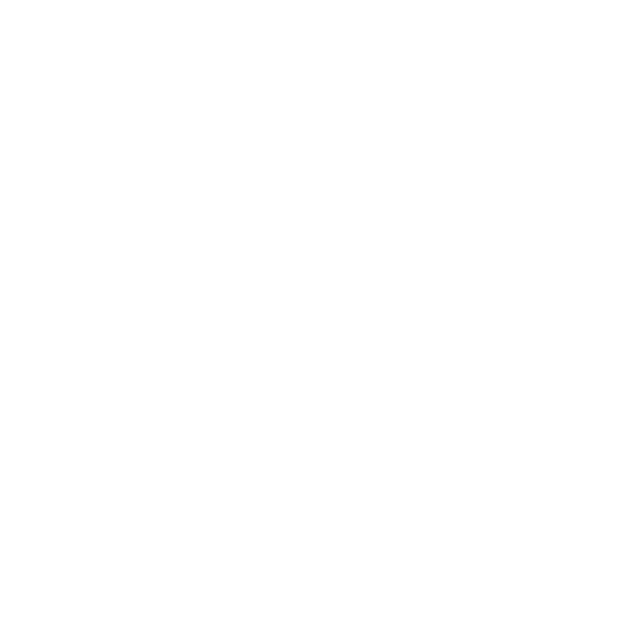
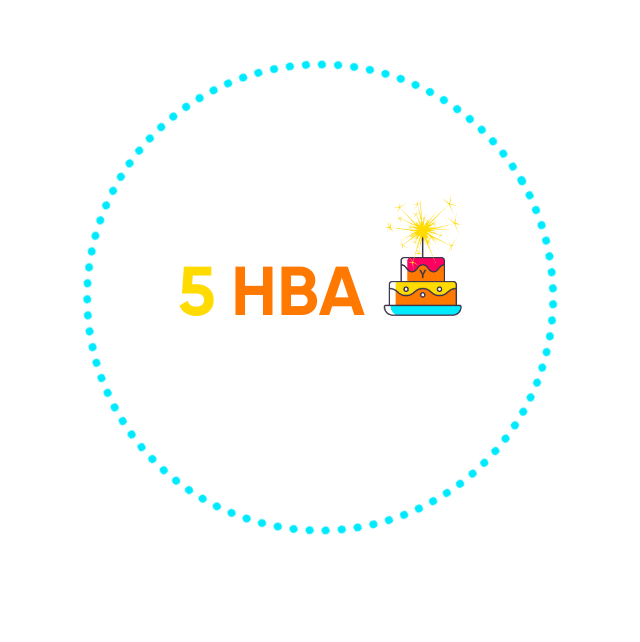
Before and after one commit to Nikmas-Studio/frontend, a Next.js app: page / in a window 1280 px wide. Shown: the part 678-1320 px from the top of the page, without its empty margins (320-960 px from the left). Before the commit the page ends 800 px from the top, so only its background shows below. Built offline with nearby package versions, Linux system fonts and the light colour scheme.

Commit message:
implement hba section

```diff
--- a/app/(primary)/page.tsx
+++ b/app/(primary)/page.tsx
@@ -1,3 +1,4 @@
+import HBA from '@/components/modules/HBA';
 import Intro from '@/components/modules/Intro';
 import { ReactElement } from 'react';
 
@@ -5,6 +6,7 @@ export default function Home(): ReactElement {
   return (
     <>
       <Intro />
+      <HBA />
     </>
   );
 }
--- /dev/null
+++ b/components/modules/HBA.tsx
@@ -0,0 +1,56 @@
+'use client';
+
+import cakeHBA from '@/public/images/cake-hba.png';
+import { useGSAP } from '@gsap/react';
+import gsap from 'gsap';
+import Image from 'next/image';
+import { useRef } from 'react';
+import MainContainer from '../elements/MainContainer';
+
+function HBA() {
+  const circleRef = useRef<HTMLDivElement>(null);
+
+  useGSAP(() => {
+    gsap.to(circleRef.current, {
+      rotation: 360,
+      ease: 'linear',
+      duration: 35,
+      repeat: -1,
+    });
+  });
+
+  return (
+    <section className='mt-16  lg:mt-24  mb-24'>
+      <MainContainer>
+        <div className='relative aspect-square  w-[55vw]  sm:w-[45vw]  xl:w-[37vw]  2xl:w-[540px]  mx-auto'>
+          <div
+            ref={circleRef}
+            className='rounded-full  bg-white  border-dotted  border-[1.2vw]  sm:border-[1vw]  2xl:border-[10px]
+                        aspect-square  w-[55vw]  sm:w-[45vw]  xl:w-[37vw]  2xl:w-[540px]  xl:border-[0.7vw]  border-[#00EAFF]  absolute top-1/2  left-1/2  -translate-x-1/2  -translate-y-1/2  z-10'
+          ></div>
+          <div
+            className='absolute  top-1/2  left-1/2  -translate-x-1/2  -translate-y-[85%]
+                       flex  items-end  gap-[1.5vw]  2xl:gap-[22px]  z-20'
+          >
+            <p className='flex  items-end  font-bold  leading-none  translate-y-[2.2vw]  sm:translate-y-[1.6vw]  xl:translate-y-[1.2vw]  2xl:translate-y-[18px]  gap-[1.2vw]  2xl:gap-[18px]'>
+              <span className='text-[9vw]  sm:text-[7vw]  xl:text-[5.4vw]  2xl:text-[80px]  text-[#FFDB00]'>
+                5
+              </span>
+              <span className='text-[9vw]  sm:text-[7vw]  xl:text-[5.4vw]  2xl:text-[80px]  text-[#FF7800]'>
+                HBA
+              </span>
+            </p>
+            <Image
+              className='w-[9.8vw]  sm:w-[8vw]  xl:w-[6.1vw]  2xl:w-[90px]  max-w-none'
+              src={cakeHBA}
+              alt='Cake HBA'
+            />
+          </div>
+        </div>
+        <div className='w-[8vw]  h-[65vw]  sm:w-[7vw]  sm:h-[51.5vw]  xl:w-[4.3vw]  xl:h-[40.1vw]  2xl:w-[66px]  2xl:h-[615.531px]  bg-[#4CBB17]  rounded-[1.7vw]  sm:rounded-[1.2vw]  xl:rounded-[1vw]  2xl:rounded-[15px]  mt-20  lg:mt-32  2xl:mt-[140px]  mx-auto'></div>
+      </MainContainer>
+    </section>
+  );
+}
+
+export default HBA;
--- a/components/modules/Header.tsx
+++ b/components/modules/Header.tsx
@@ -29,7 +29,7 @@ function Header(): ReactElement {
   }, []);
 
   const headerClasses = classNames(
-    'pt-5  pb-7  fixed  left-0  right-0  top-0  border-b  transition  bg-white',
+    'pt-5  pb-7  fixed  left-0  right-0  top-0  border-b  transition  bg-white  z-50',
     {
       'border-b-grey-200': headerIsScrolled,
       'border-b-white': !headerIsScrolled,
--- a/components/modules/Intro.tsx
+++ b/components/modules/Intro.tsx
@@ -60,6 +60,7 @@ function Intro(): ReactElement {
       let wrapper: HTMLElement;
       let handleMouseEnter: () => void;
       let handleMouseLeave: () => void;
+      let handleClick: () => void;
 
       const initialTimeline = gsap.timeline({
         onComplete: () => {
@@ -163,13 +164,19 @@ function Intro(): ReactElement {
             }
           });
 
+          handleClick = contextSave!((): void => {
+            if (!charsTimeline.isActive()) {
+              charsTimeline.restart();
+            }
+          });
+
           interactiveSecondElement.classList.remove('hidden');
 
           wrapper = interactiveSecondElement.parentNode! as HTMLElement;
 
           wrapper.addEventListener('mouseenter', handleMouseEnter);
-
           wrapper.addEventListener('mouseleave', handleMouseLeave);
+          wrapper.addEventListener('click', handleClick);
         },
       });
 
@@ -194,15 +201,15 @@ function Intro(): ReactElement {
 
       return () => {
         wrapper?.removeEventListener('mouseenter', handleMouseEnter);
-
         wrapper?.removeEventListener('mouseleave', handleMouseLeave);
+        wrapper?.removeEventListener('click', handleClick);
       };
     },
     { scope: container },
   );
 
   return (
-    <section>
+    <section className='mt-2'>
       <MainContainer
         className='flex  justify-between  overflow-x-hidden'
         ref={container}
@@ -242,7 +249,7 @@ function Intro(): ReactElement {
         </p>
         <div
           data-element='studio-intro-spine'
-          className='hidden  h-[51.5vw]  w-[7vw]  rounded-xl  bg-black  sm:block
+          className='hidden  h-[51.5vw]  w-[7vw]  rounded-[1.5vw]  xl:rounded-[1vw]  2xl:rounded-[15px]  bg-black  sm:block
                      xl:h-[40.1vw]  xl:w-[4.3vw]  2xl:h-[615.531px]  2xl:w-[66px]'
         ></div>
       </MainContainer>
```
Also changed, not shown: public/images/cake-hba.png (added).
